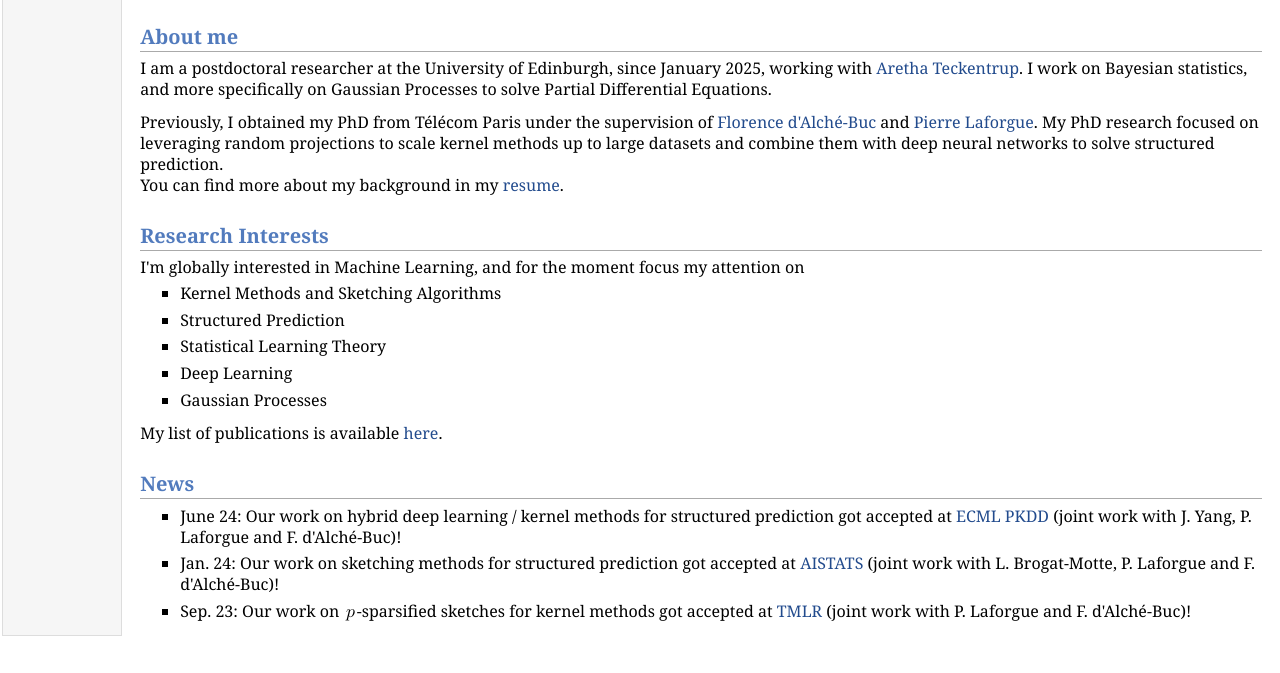
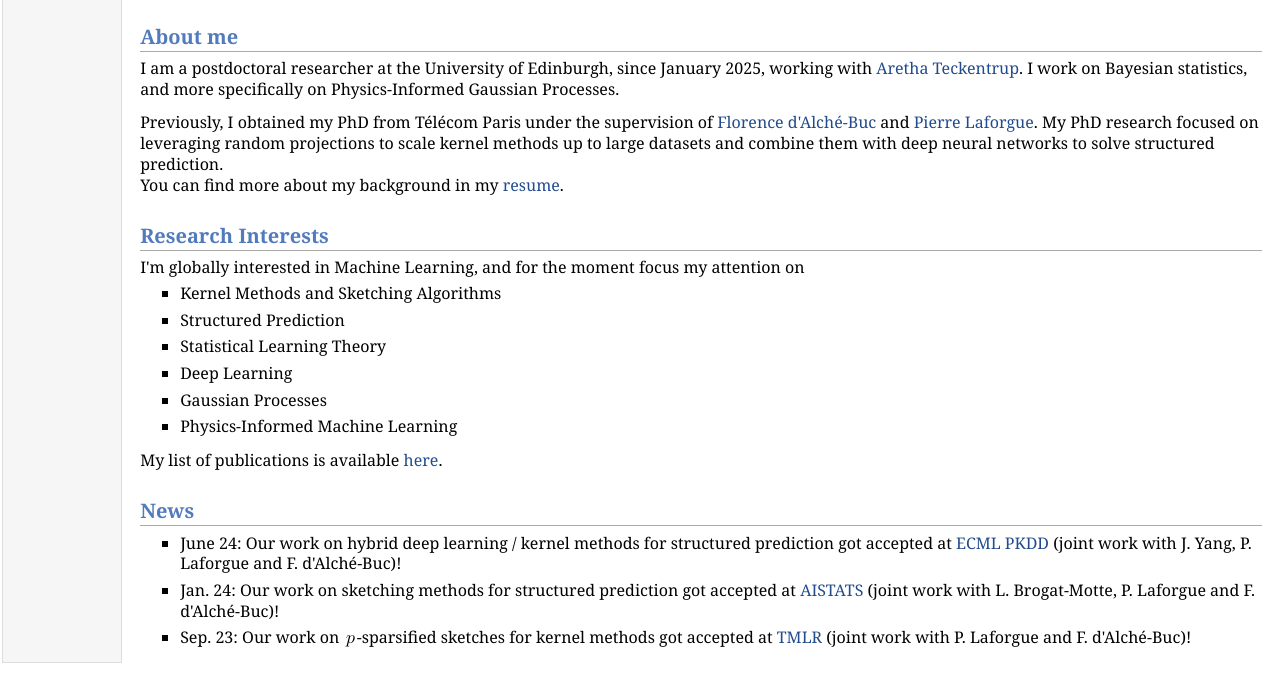
Before and after one commit to tamim-el/tamim-el.github.io, a plain HTML site: page index.html in a window 1280 px wide. Shown: the part 219-892 px from the top of the page. Before the commit the page ends 865 px from the top, so only its background shows below. Drawn offline with Linux system fonts and the light colour scheme.

Commit message:
Add files via upload

```diff
--- a/index.html
+++ b/index.html
@@ -29,7 +29,7 @@ Email: tamim [dot] elahmad [at] ed.ac.uk<br />
 Others: <a target="_blank" rel="noopener noreferrer" href="https://scholar.google.com/citations?user=0a1gD0IAAAAJ&hl=fr&oi=ao">Google Scholar</a>, <a target="_blank" rel="noopener noreferrer" href="https://github.com/tamim-el">GitHub</a></p>
 </td></tr></table>
 <h2>About me</h2>
-<p>I am a postdoctoral researcher at the University of Edinburgh, since January 2025, working with <a target="_blank" rel="noopener noreferrer" href="https://www.maths.ed.ac.uk/~ateckent/">Aretha Teckentrup</a>. I work on Bayesian statistics, and more specifically on Gaussian Processes to solve Partial Differential Equations.</p>
+<p>I am a postdoctoral researcher at the University of Edinburgh, since January 2025, working with <a target="_blank" rel="noopener noreferrer" href="https://www.maths.ed.ac.uk/~ateckent/">Aretha Teckentrup</a>. I work on Bayesian statistics, and more specifically on Physics-Informed Gaussian Processes.</p>
 <p>Previously, I obtained my PhD from Télécom Paris under the supervision of <a target="_blank" rel="noopener noreferrer" href="https://perso.telecom-paristech.fr/fdalche/">Florence d'Alché-Buc</a> and <a target="_blank" rel="noopener noreferrer" href="https://plaforgue.github.io/">Pierre Laforgue</a>. My PhD research focused on leveraging random projections to scale kernel methods up to large datasets and combine them with deep neural networks to solve structured prediction.<br />
 You can find more about my background in my <a target="_blank" rel="noopener noreferrer" href="subfiles/resume.pdf">resume</a>.</p>
 <h2>Research Interests</h2>
@@ -44,6 +44,8 @@ You can find more about my background in my <a target="_blank" rel="noopener nor
 <li><p>Deep Learning</p>
 </li>
 <li><p>Gaussian Processes</p>
+</li>
+<li><p>Physics-Informed Machine Learning</p>
 </li>
 </ul>
 <p>My list of publications is available <a href="publis.html">here</a>.</p>
```
